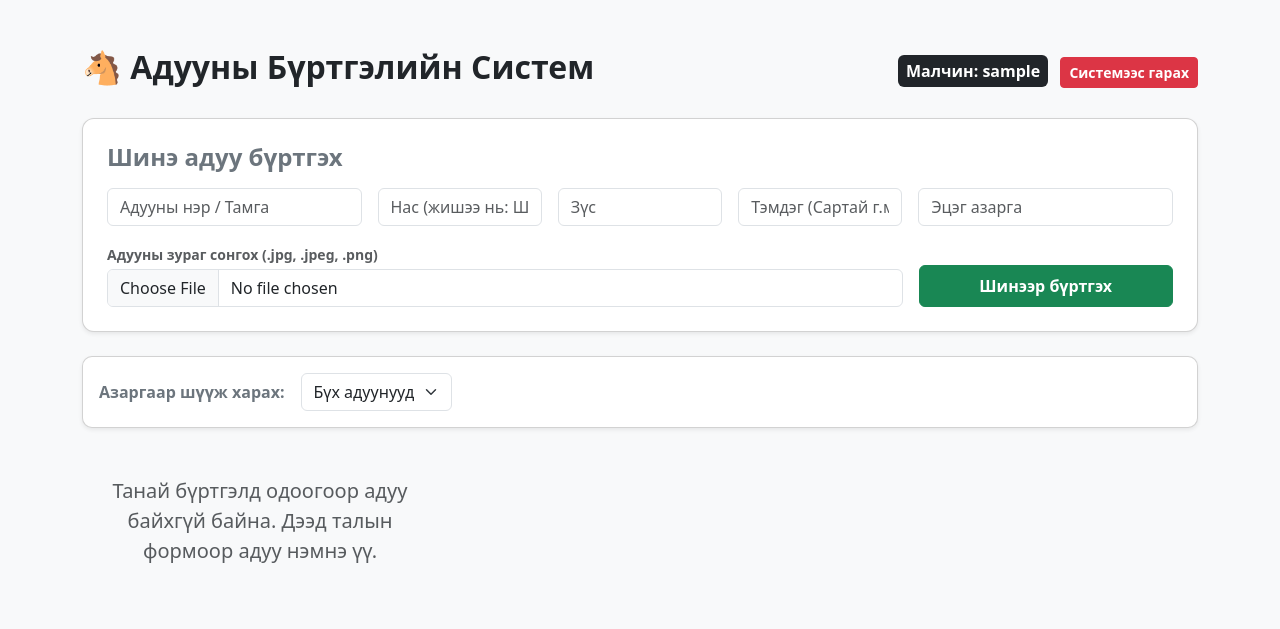
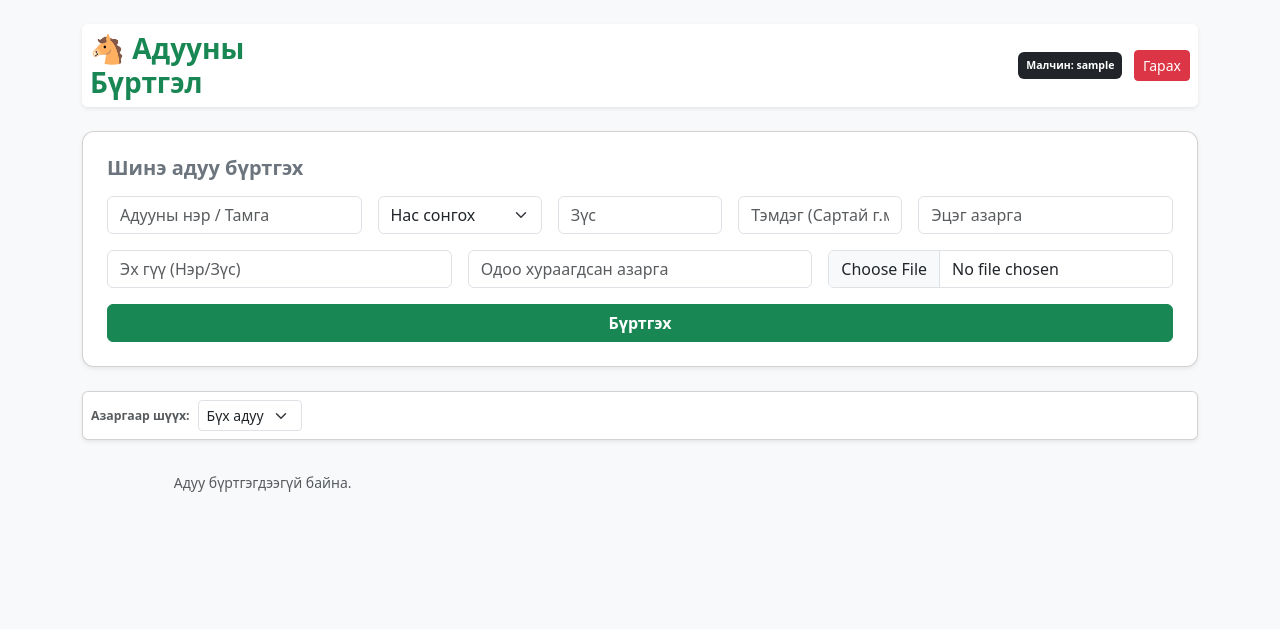
Before and after one commit to jambaasurengereltod-source/effective-system, a Flask app: page / in a window 1280 px wide. Shown: the top 629 px of the page. Run offline with Flask 3, Linux system fonts and the light colour scheme; the visitor is signed in with stand-in values (Sample User, id 1); data that the repository does not hold is empty.

Commit message:
complete horse registry features with ih nas

```diff
--- a/app.py
+++ b/app.py
@@ -6,20 +6,16 @@ from werkzeug.utils import secure_filename
 app = Flask(__name__)
 app.secret_key = "super_secret_key_for_aduu_project"
 
-# --- ЗУРАГ ХАДГАЛАХ ТОХИРГОО ---
-# static/uploads хавтсыг зураг хадгалах үндсэн газар болгож заана
 UPLOAD_FOLDER = os.path.join('static', 'uploads')
 app.config['UPLOAD_FOLDER'] = UPLOAD_FOLDER
-# Зургийн файлын дээд хэмжээг 16MB-аар хязгаарлана (Сервер гацахаас сэргийлнэ)
 app.config['MAX_CONTENT_LENGTH'] = 16 * 1024 * 1024
 
-# Зөвхөн дараах өргөтгөлтэй зургийн файлуудыг зөвшөөрнө
 ALLOWED_EXTENSIONS = {'png', 'jpg', 'jpeg', 'gif'}
 
 def allowed_file(filename):
     return '.' in filename and filename.rsplit('.', 1)[1].lower() in ALLOWED_EXTENSIONS
 
-# --- ӨГӨГДЛИЙН САНГИЙН ТОХИРГОО ---
+# Өгөгдлийн сангийн холболт
 DATABASE_URL = os.environ.get('DATABASE_URL')
 if DATABASE_URL and DATABASE_URL.startswith("postgres://"):
     DATABASE_URL = DATABASE_URL.replace("postgres://", "postgresql://", 1)
@@ -29,13 +25,12 @@ app.config['SQLALCHEMY_TRACK_MODIFICATIONS'] = False
 
 db = SQLAlchemy(app)
 
-# Хэрэглэгчийн хүснэгт
+# Хүснэгтүүд
 class User(db.Model):
     id = db.Column(db.Integer, primary_key=True)
     username = db.Column(db.String(80), unique=True, nullable=False)
     password = db.Column(db.String(80), nullable=False)
 
-# Адууны хүснэгт
 class Horse(db.Model):
     id = db.Column(db.Integer, primary_key=True)
     username = db.Column(db.String(80), nullable=False)
@@ -44,17 +39,15 @@ class Horse(db.Model):
     color = db.Column(db.String(50), nullable=False)
     mark = db.Column(db.String(100), nullable=True)
     stallion = db.Column(db.String(100), nullable=False)
-    # ШИНЭ: Зургийн файлын нэрийг хадгалах багана (Зураггүй үед default_horse.jpg-ийг харуулна)
+    dam = db.Column(db.String(100), nullable=True, default="Тодорхойгүй")
+    herd_stallion = db.Column(db.String(100), nullable=True, default="Тодорхойгүй")
     image_file = db.Column(db.String(200), nullable=True, default='default_horse.jpg')
 
-# Дээрх uploads хавтас байхгүй бол систем өөрөө автомат үүсгэнэ
 if not os.path.exists(UPLOAD_FOLDER):
     os.makedirs(UPLOAD_FOLDER)
 
 with app.app_context():
     db.create_all()
-
-# --- ВЭБ САЙТЫН МАРШРУТУУД ---
 
 @app.route('/')
 def index():
@@ -84,33 +77,22 @@ def add_horse():
     age = request.form.get('age')
     color = request.form.get('color')
     mark = request.form.get('mark', '')
-    stallion = request.form.get('stallion', '').strip()
+    stallion = request.form.get('stallion', '').strip() or "Тодорхойгүй"
+    dam = request.form.get('dam', '').strip() or "Тодорхойгүй"
+    herd_stallion = request.form.get('herd_stallion', '').strip() or "Тодорхойгүй"
 
-    if not stallion:
-        stallion = "Тодорхойгүй"
-
-    # --- ЗУРАГ ХҮЛЭЭН АВАХ ШИНЭ ХЭСЭГ ---
-    image_name = 'default_horse.jpg' # Хэрэглэгч зураг оруулахгүй бол ашиглах үндсэн нэр
-
+    image_name = 'default_horse.jpg'
     if 'image' in request.files:
         file = request.files['image']
-        # Хэрэглэгч файл сонгосон бөгөөд зөвшөөрөгдсөн зураг мөн эсэхийг шалгана
         if file and file.filename != '' and allowed_file(file.filename):
             filename = secure_filename(file.filename)
-            # Өөр өөр малчид ижил нэртэй зураг оруулбал давхцахаас сэргийлж урд нь хэрэглэгчийн нэрийг залгана
             unique_filename = f"{username}_{filename}"
-            # Файлыг static/uploads хавтсанд хадгална
             file.save(os.path.join(app.config['UPLOAD_FOLDER'], unique_filename))
             image_name = unique_filename
 
     new_horse = Horse(
-        username=username,
-        name=name,
-        age=age,
-        color=color,
-        mark=mark,
-        stallion=stallion,
-        image_file=image_name # Зургийн нэрийг өгөгдлийн санд хадгалах
+        username=username, name=name, age=age, color=color, mark=mark,
+        stallion=stallion, dam=dam, herd_stallion=herd_stallion, image_file=image_name
     )
     db.session.add(new_horse)
     db.session.commit()
@@ -124,7 +106,6 @@ def delete_horse(horse_id):
     username = session['username']
     horse = Horse.query.filter_by(id=horse_id, username=username).first()
     if horse:
-        # Хэрэв устгах гэж буй адуу зурагтай байсан бол сервер дээрх зургийн файлыг нь давхар устгана
         if horse.image_file != 'default_horse.jpg':
             try:
                 os.remove(os.path.join(app.config['UPLOAD_FOLDER'], horse.image_file))
@@ -139,13 +120,11 @@ def login():
     if request.method == 'POST':
         username = request.form.get('username').strip()
         password = request.form.get('password')
-
         user = User.query.filter_by(username=username).first()
         if user and user.password == password:
             session['username'] = username
             return redirect('/')
         return render_template('login.html', error="Хэрэглэгчийн нэр эсвэл нууц үг буруу байна!")
-
     return render_template('login.html')
 
 @app.route('/register', methods=['GET', 'POST'])
@@ -153,17 +132,13 @@ def register():
     if request.method == 'POST':
         username = request.form.get('username').strip()
         password = request.form.get('password')
-
         if User.query.filter_by(username=username).first():
             return render_template('register.html', error="Энэ хэрэглэгчийн нэр бүртгэлтэй байна!")
-
         new_user = User(username=username, password=password)
         db.session.add(new_user)
         db.session.commit()
-
         session['username'] = username
         return redirect('/')
-
     return render_template('register.html')
 
 @app.route('/logout')
--- a/templates/index.html
+++ b/templates/index.html
@@ -2,101 +2,116 @@
 <html lang="mn">
 <head>
     <meta charset="UTF-8">
+    <meta name="viewport" content="width=device-width, initial-scale=1.0">
     <title>Адууны Бүртгэл</title>
     <link rel="stylesheet" href="https://cdn.jsdelivr.net/npm/bootstrap@5.3.0/dist/css/bootstrap.min.css">
     <style>
-        .horse-card { transition: 0.3s; border: none; border-radius: 12px; overflow: hidden; }
-        .horse-card:hover { transform: translateY(-5px); box-shadow: 0 8px 20px rgba(0,0,0,0.15); }
-        .horse-img { height: 220px; object-fit: cover; width: 100%; }
-        .no-img-box { height: 220px; background-color: #e9ecef; display: flex; align-items: center; justify-content: center; color: #6c757d; font-weight: 500; }
+        body { font-size: 14px; }
+        .horse-card { border: none; border-radius: 15px; overflow: hidden; transition: 0.3s; }
+        .horse-card:hover { transform: translateY(-3px); box-shadow: 0 6px 15px rgba(0,0,0,0.15); }
+        .horse-img { height: 180px; object-fit: cover; width: 100%; }
+        .no-img-box { height: 180px; background-color: #e9ecef; display: flex; align-items: center; justify-content: center; color: #6c757d; }
     </style>
 </head>
 <body class="bg-light">
-    <div class="container my-5">
+    <div class="container-fluid container-md my-4">
 
-        <div class="d-flex justify-content-between align-items-center mb-4">
-            <h2 class="fw-bold text-dark">🐴 Адууны Бүртгэлийн Систем</h2>
-            <div>
-                <span class="badge bg-dark p-2 me-2 fs-6">Малчин: {{ session['username'] }}</span>
-                <a href="/logout" class="btn btn-danger btn-sm fw-bold">Системээс гарах</a>
+        <div class="d-flex flex-column flex-sm-row justify-content-between align-items-start align-items-sm-center gap-2 mb-4 p-2 bg-white rounded shadow-sm">
+            <h3 class="fw-bold mb-0 text-success">🐴 Адууны Бүртгэл</h3>
+            <div class="w-100 w-sm-auto text-end">
+                <span class="badge bg-dark p-2 me-2">Малчин: {{ session['username'] }}</span>
+                <a href="/logout" class="btn btn-danger btn-sm">Гарах</a>
             </div>
         </div>
 
-        <div class="card p-4 mb-4 shadow-sm" style="border-radius: 12px;">
-            <h4 class="fw-bold text-secondary mb-3">Шинэ адуу бүртгэх</h4>
-
-            <form action="/add" method="POST" enctype="multipart/form-data" class="row g-3">
-                <div class="col-md-3">
+        <div class="card p-3 p-md-4 mb-4 shadow-sm" style="border-radius: 12px;">
+            <h5 class="fw-bold text-secondary mb-3">Шинэ адуу бүртгэх</h5>
+            <form action="/add" method="POST" enctype="multipart/form-data" class="row g-2 g-md-3">
+                <div class="col-6 col-md-3">
                     <input type="text" name="name" class="form-control" placeholder="Адууны нэр / Тамга" required>
                 </div>
-                <div class="col-md-2">
-                    <input type="text" name="age" class="form-control" placeholder="Нас (жишээ нь: Шүдлэн)" required>
+                <div class="col-6 col-md-2">
+                    <select name="age" class="form-select" required>
+                        <option value="" disabled selected>Нас сонгох</option>
+                        <option value="Унага">Унага</option>
+                        <option value="Даага">Даага</option>
+                        <option value="Шүдлэн">Шүдлэн</option>
+                        <option value="Хязаалан">Хязаалан</option>
+                        <option value="Соёолон">Соёолон</option>
+                        <option value="Хавчиг">Хавчиг</option>
+                        <option value="Их нас">Их нас</option>
+                        <option value="Гүү">Гүү</option>
+                        <option value="Азарга">Азарга</option>
+                    </select>
                 </div>
-                <div class="col-md-2">
+                <div class="col-6 col-md-2">
                     <input type="text" name="color" class="form-control" placeholder="Зүс" required>
                 </div>
-                <div class="col-md-2">
+                <div class="col-6 col-md-2">
                     <input type="text" name="mark" class="form-control" placeholder="Тэмдэг (Сартай г.м)">
                 </div>
-                <div class="col-md-3">
+                <div class="col-6 col-md-3">
                     <input type="text" name="stallion" class="form-control" placeholder="Эцэг азарга">
                 </div>
-
-                <div class="col-md-9">
-                    <label class="form-label text-muted small mb-1 fw-bold">Адууны зураг сонгох (.jpg, .jpeg, .png)</label>
+                <div class="col-6 col-md-4">
+                    <input type="text" name="dam" class="form-control" placeholder="Эх гүү (Нэр/Зүс)">
+                </div>
+                <div class="col-12 col-md-4">
+                    <input type="text" name="herd_stallion" class="form-control" placeholder="Одоо хураагдсан азарга">
+                </div>
+                <div class="col-12 col-md-4">
                     <input type="file" name="image" class="form-control" accept="image/*">
                 </div>
-                <div class="col-md-3 d-flex align-items-end">
-                    <button type="submit" class="btn btn-success w-100 fw-bold py-2">Шинээр бүртгэх</button>
+                <div class="col-12 text-end mt-3">
+                    <button type="submit" class="btn btn-success w-100 w-md-auto px-4 fw-bold">Бүртгэх</button>
                 </div>
             </form>
         </div>
 
-        <div class="card p-3 mb-4 shadow-sm" style="border-radius: 10px;">
-            <form action="/" method="GET" class="d-flex gap-3 align-items-center">
-                <label class="fw-bold text-secondary">Азаргаар шүүж харах:</label>
-                <select name="filter_stallion" class="form-select w-auto" onchange="this.form.submit()">
-                    <option value="">Бүх адуунууд</option>
+        <div class="card p-2 mb-4 shadow-sm">
+            <form action="/" method="GET" class="d-flex gap-2 align-items-center">
+                <label class="small fw-bold text-muted text-nowrap">Азаргаар шүүх:</label>
+                <select name="filter_stallion" class="form-select form-select-sm w-auto" onchange="this.form.submit()">
+                    <option value="">Бүх адуу</option>
                     {% for s in stallions %}
                     <option value="{{ s }}" {% if selected_stallion == s %}selected{% endif %}>{{ s }}</option>
                     {% endfor %}
                 </select>
                 {% if selected_stallion %}
-                    <a href="/" class="btn btn-sm btn-secondary fw-bold">Шүүлтүүр цуцлах</a>
+                    <a href="/" class="btn btn-sm btn-secondary">Цуцлах</a>
                 {% endif %}
             </form>
         </div>
 
-        <div class="row row-cols-1 row-cols-md-3 g-4">
+        <div class="row row-cols-1 row-cols-sm-2 row-cols-md-3 g-3">
             {% for horse in horses %}
             <div class="col">
-                <div class="card h-100 horse-card shadow-sm">
-
+                <div class="card h-100 horse-card shadow-sm bg-white">
                     {% if horse.image_file == 'default_horse.jpg' %}
-                        <div class="no-img-box">
-                            <span>📷 Зураг оруулаагүй</span>
-                        </div>
+                        <div class="no-img-box small"><span>📷 Зураггүй</span></div>
                     {% else %}
-                        <img src="{{ url_for('static', filename='uploads/' + horse.image_file) }}" class="horse-img" alt="Адууны зураг">
+                        <img src="{{ url_for('static', filename='uploads/' + horse.image_file) }}" class="horse-img" alt="зураг">
                     {% endif %}
 
-                    <div class="card-body bg-white">
-                        <h4 class="card-title fw-bold text-success mb-3">{{ horse.name }}</h4>
-                        <p class="card-text mb-2"><strong>Нас:</strong> {{ horse.age }}</p>
-                        <p class="card-text mb-2"><strong>Зүс:</strong> {{ horse.color }}</p>
-                        <p class="card-text mb-2"><strong>Тэмдэг:</strong> {{ horse.mark or 'Байхгүй' }}</p>
-                        <p class="card-text mb-3"><strong>Эцэг азарга:</strong> <span class="badge bg-info text-dark fs-6">{{ horse.stallion }}</span></p>
-                        <hr>
+                    <div class="card-body p-3">
+                        <h5 class="card-title fw-bold text-success mb-2">{{ horse.name }}</h5>
+                        <div class="row g-1 small text-dark">
+                            <div class="col-6"><strong>Нас:</strong> {{ horse.age }}</div>
+                            <div class="col-6"><strong>Зүс:</strong> {{ horse.color }}</div>
+                            <div class="col-12"><strong>Тэмдэг:</strong> {{ horse.mark or '-' }}</div>
+                            <div class="col-12"><strong>Эцэг азарга:</strong> <span class="text-primary">{{ horse.stallion }}</span></div>
+                            <div class="col-12"><strong>Эх гүү:</strong> <span class="text-secondary">{{ horse.dam or 'Тодорхойгүй' }}</span></div>
+                            <div class="col-12"><strong>Хураасан азарга:</strong> <span class="badge bg-warning text-dark">{{ horse.herd_stallion or 'Тодорхойгүй' }}</span></div>
+                        </div>
+                        <hr class="my-2">
                         <div class="text-end">
-                            <a href="/delete/{{ horse.id }}" class="btn btn-sm btn-outline-danger fw-bold" onclick="return confirm('Эг адууг бүртгэлээс устгах уу?')">Устгах</a>
+                            <a href="/delete/{{ horse.id }}" class="btn btn-sm btn-outline-danger py-0" onclick="return confirm('Устгах уу?')">Устгах</a>
                         </div>
                     </div>
                 </div>
             </div>
             {% else %}
-            <div class="col-12 text-center my-5">
-                <p class="text-muted fs-5">Танай бүртгэлд одоогоор адуу байхгүй байна. Дээд талын формоор адуу нэмнэ үү.</p>
-            </div>
+            <div class="col-12 text-center my-4 text-muted">Адуу бүртгэгдээгүй байна.</div>
             {% endfor %}
         </div>
 
```
